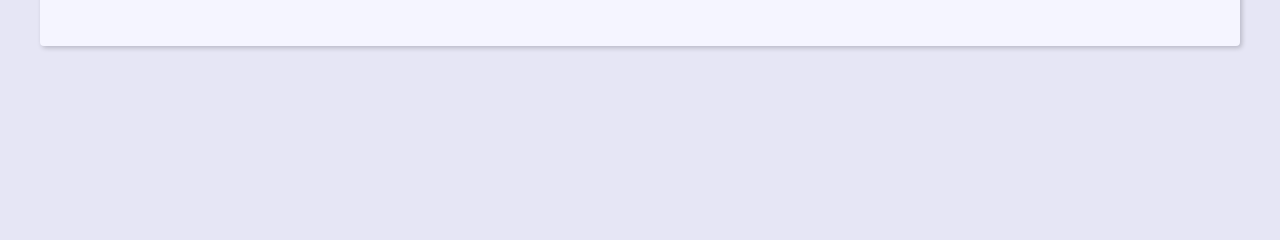
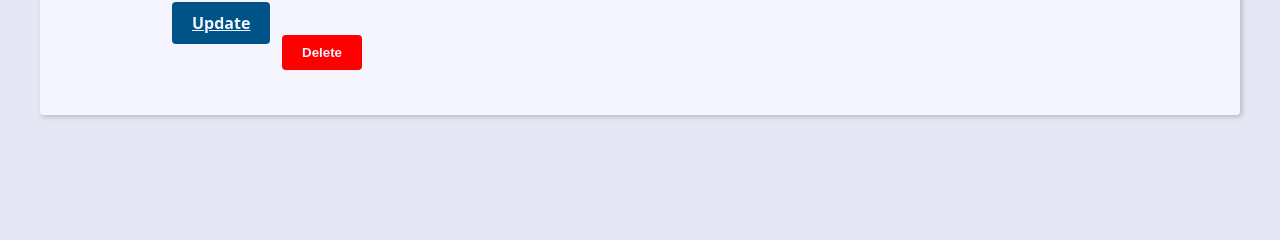
Before and after one commit to andrealmeidacb/Projeto-Agenda, a Django app: template contact/templates/contact/contact.html in a window 1280 px wide. Shown: the part 507-747 px from the top of the page. Run offline with Django 5.2, Linux system fonts and the light colour scheme; the template is opened without the code that fills it, so the values that code supplies are empty.

Commit message:
Criei a view, url e template para delete (apagar contatos)

```diff
--- a/base_static/global/css/style.css
+++ b/base_static/global/css/style.css
@@ -292,6 +292,18 @@ svg {
   font-size: var(--smaller-font-size);
 }
 
+.btn-delete{
+  background-color: red;
+  color: var(--clr-white);
+  font-weight: bold;
+  border: none;
+  padding: 1rem 2rem;
+  border-radius: var(--default-border-radius);
+  cursor: pointer;
+  transition: filter var(--transition-fast) ease-in-out;
+  margin-left: 110px;
+}
+
 .btn {
   background-color: var(--link-dark-color);
   color: var(--clr-white);
@@ -303,6 +315,8 @@ svg {
   transition: filter var(--transition-fast) ease-in-out;
 }
 
+
+
 .btn:hover {
   filter: brightness(90%);
 }
--- a/contact/templates/contact/contact.html
+++ b/contact/templates/contact/contact.html
@@ -12,5 +12,29 @@
         <p>Create Date: {{ contact.created_date }}<br></p>
         <p>Description: {{ contact.description }}<br></p>
         <p>Category: {{ contact.category.name }}<br></p>
+
+        <div class="contact-links">
+            <a
+            class="btn btn-link"
+            href="{% url "contact:update" contact.id %}"
+            >Update</a>
+
+            <form action="{% url "contact:delete" contact.id %}" method="POST">
+                {% csrf_token %}
+
+                {% if confirmation == 'no' %}
+                    <input type="hidden" name="confirmation" value="yes">
+                    <button
+                    class="btn-delete"
+                    type="submit"
+                    >Confirma?</button>
+                {% else %}
+                    <button
+                    class="btn-delete"
+                    type="submit"
+                    >Delete</button>
+                {% endif %}
+            </form>
+        </div>
     </div>
 {% endblock content %}
--- a/contact/urls.py
+++ b/contact/urls.py
@@ -11,4 +11,5 @@ urlpatterns = [
     path('contact/<int:contact_id>/detail/', views.contact, name='contact'),
     path('contact/create/', views.create, name='create'),
     path('contact/<int:contact_id>/update/', views.update, name='update'),
+    path('contact/<int:contact_id>/delete/', views.delete, name='delete'),
 ]
```
Also changed, not shown: contact/views/contact_forms.py (+19 -5 lines).
